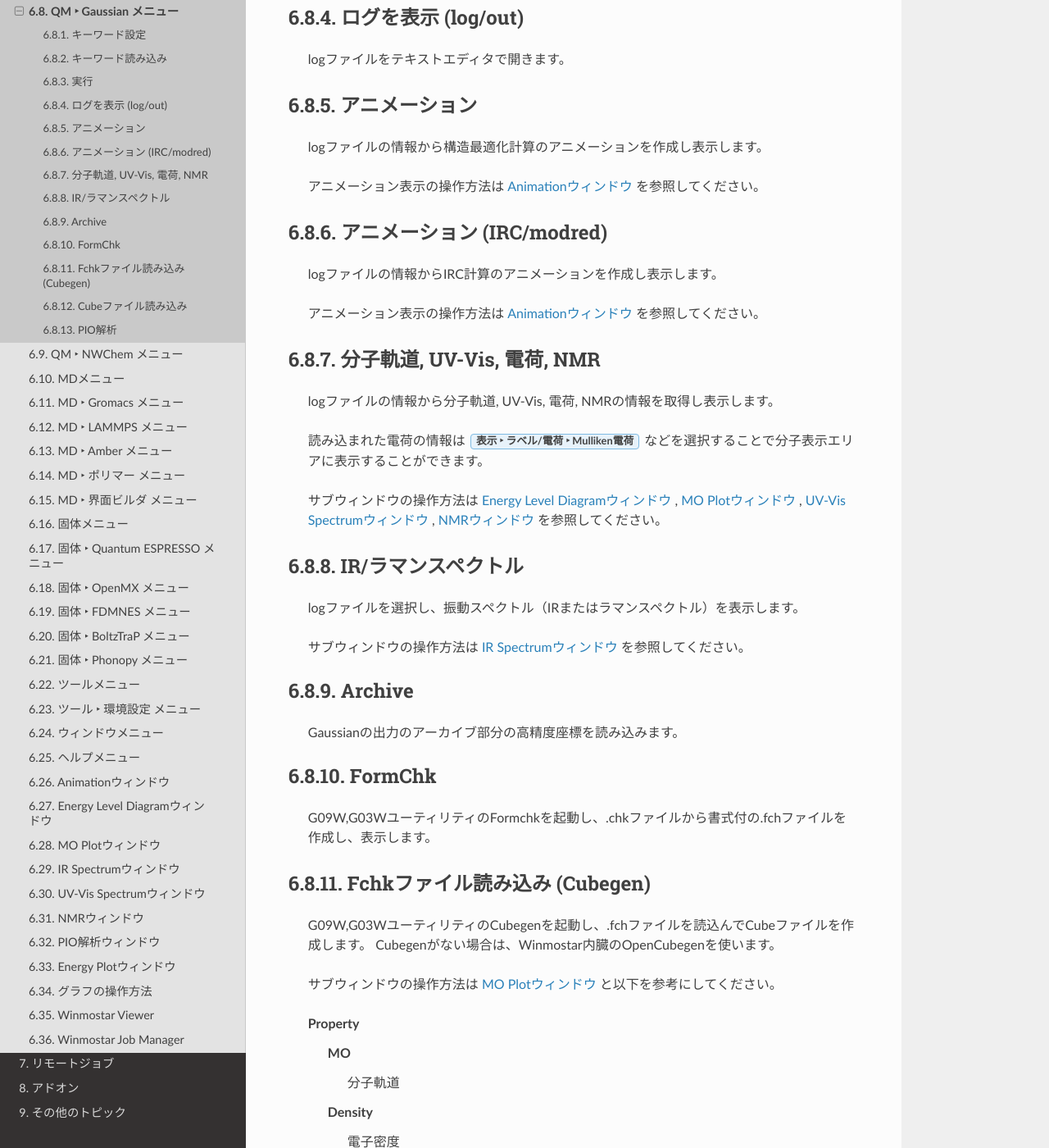
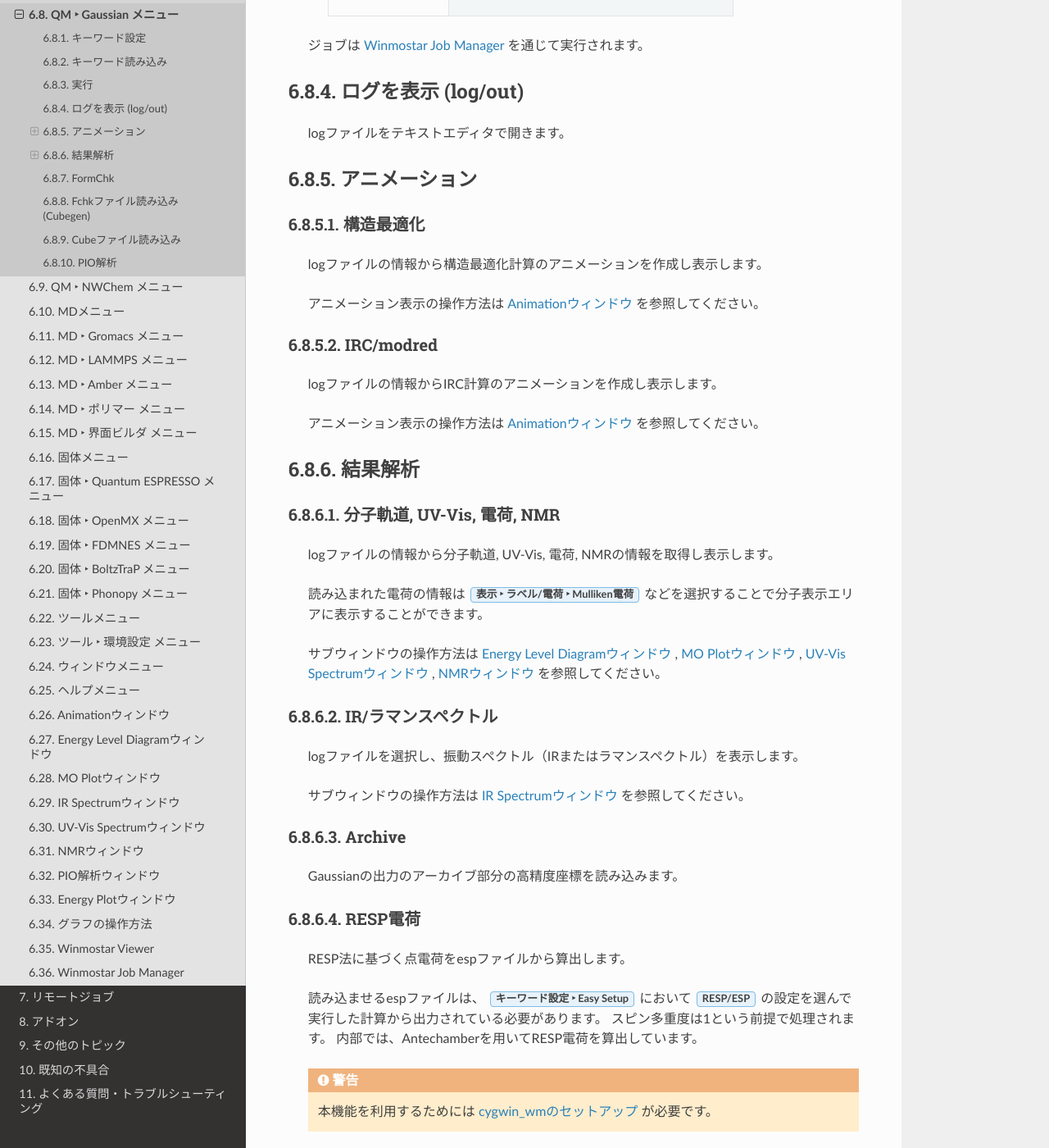
Before and after one commit to X-Ability/winmostar_doc, a Sphinx documentation site: the page built from source/winmos/qm/winmos_gaussian.rst, in a window 1280 px wide and 1400 px high, scrolled down 6050 px. Shown: the whole window at 82% size. Built offline with Sphinx 7.4.7 and the Read the Docs theme 2.0.0, drawn with Linux system fonts in a browser that asks for light colours; some of the changed text lies outside the part shown.

Commit message:
半経験QM, QMについてV10対応

```diff
--- a/source/winmos/qm/winmos_gamess.rst
+++ b/source/winmos/qm/winmos_gamess.rst
@@ -198,8 +198,11 @@ $HESS from punch
 
    アニメーション表示の操作方法は :ref:`animation_top` を参照してください。
 
+結果解析
+-----------------------------------------------------
+
 分子軌道, UV-Vis, 電荷, NMR
------------------------------------------------------
+^^^^^^^^^^^^^^^^^^^^^^^^^^^^^^^^^^^^^^^^^^^^^^^
 
    outファイルの情報から分子軌道, UV-Vis, 電荷, NMRの情報を取得し表示します。
 
@@ -208,7 +211,7 @@ $HESS from punch
    サブウィンドウの操作方法は :ref:`mo_top` , :ref:`cube_top` , :ref:`uvvis_top` , :ref:`nmr_top` を参照してください。
 
 IR(Hessian)/ラマンスペクトル
------------------------------------------------------
+^^^^^^^^^^^^^^^^^^^^^^^^^^^^^^^^^^^^^^^^^^^^^^^
 
    outファイルを選択し、振動スペクトル（IRまたはラマンスペクトル）を表示します。
 
@@ -219,7 +222,7 @@ IR(Hessian)/ラマンスペクトル
 .. _qm_gamess_resp:
 
 RESP電荷
----------------------------
+^^^^^^^^^^^^^^^^^^^^^^^^^^^^^^^^^^^^^^^^^^^^^^^
    RESP法に基づく点電荷をpunchファイルから算出します。
 
    読み込ませるpunchファイルは、 :menuselection:`キーワード設定 --> Easy Setup` において :guilabel:`RESP/ESP` の設定を選んで実行した計算から出力されている必要があります。
--- a/source/winmos/qm/winmos_gaussian.rst
+++ b/source/winmos/qm/winmos_gaussian.rst
@@ -177,6 +177,9 @@
          * - | batファイル
              | :file:`water.gjf.bat`
            - Gaussianを実行するためのバッチファイルです。
+         * - | 作業ディレクトリ
+             | :file:`water_gau_tmp\\`
+           - | 作業ディレクトリです。
 
    ジョブは :ref:`winmosjm_top` を通じて実行されます。
 
@@ -188,19 +191,25 @@
 アニメーション
 -----------------------------------------------------
 
+構造最適化
+^^^^^^^^^^^^^^^^^^^^
+
    logファイルの情報から構造最適化計算のアニメーションを作成し表示します。
 
    アニメーション表示の操作方法は :ref:`animation_top` を参照してください。
 
-アニメーション (IRC/modred)
------------------------------------------------------
+IRC/modred
+^^^^^^^^^^^^^^^^^^^^
 
    logファイルの情報からIRC計算のアニメーションを作成し表示します。
 
    アニメーション表示の操作方法は :ref:`animation_top` を参照してください。
 
+結果解析
+-----------------------------------------------------
+
 分子軌道, UV-Vis, 電荷, NMR
------------------------------------------------------
+^^^^^^^^^^^^^^^^^^^^^^^^^^^^^^^^^^^^^
 
    logファイルの情報から分子軌道, UV-Vis, 電荷, NMRの情報を取得し表示します。
 
@@ -209,15 +218,27 @@
    サブウィンドウの操作方法は :ref:`mo_top` , :ref:`cube_top` , :ref:`uvvis_top` , :ref:`nmr_top` を参照してください。
 
 IR/ラマンスペクトル
------------------------------------------------------
+^^^^^^^^^^^^^^^^^^^^^^^^^^^^^^^^^^^^^
 
    logファイルを選択し、振動スペクトル（IRまたはラマンスペクトル）を表示します。
 
    サブウィンドウの操作方法は :ref:`ir_top` を参照してください。
 
 Archive
---------------
+^^^^^^^^^^^^^^^^^^^^^^^^^^^^^^^^^^^^^
    Gaussianの出力のアーカイブ部分の高精度座標を読み込みます。
+
+.. _qm_gamess_resp:
+
+RESP電荷
+^^^^^^^^^^^^^^^^^^^^^^^^^^^^^^^^^^^^^
+   RESP法に基づく点電荷をespファイルから算出します。
+
+   読み込ませるespファイルは、 :menuselection:`キーワード設定 --> Easy Setup` において :guilabel:`RESP/ESP` の設定を選んで実行した計算から出力されている必要があります。
+   スピン多重度は1という前提で処理されます。
+   内部では、Antechamberを用いてRESP電荷を算出しています。
+
+   .. include:: ../../cygwinwm_required.rst
 
 FormChk
 ----------
--- a/source/winmos/semiempirical/winmos_cndos.rst
+++ b/source/winmos/semiempirical/winmos_cndos.rst
@@ -89,10 +89,13 @@
 
    lstファイルをテキストエディタで開きます。
 
+結果解析
+---------------------
+
 .. _semiempirical_cndos_uvvis:
 
 UV-Visスペクトル
----------------------
+^^^^^^^^^^^^^^^^^^^
 
    lstファイルを選択し、UV-Visスペクトルと分子軌道を表示します。
 
```
Also changed, not shown: other parts of source/winmos/semiempirical/winmos_cndos.rst (+1 -1 lines), source/winmos/qm/winmos_nwchem.rst (+12 -6 lines), source/winmos/semiempirical/winmos_mopac.rst (+24 -18 lines).
